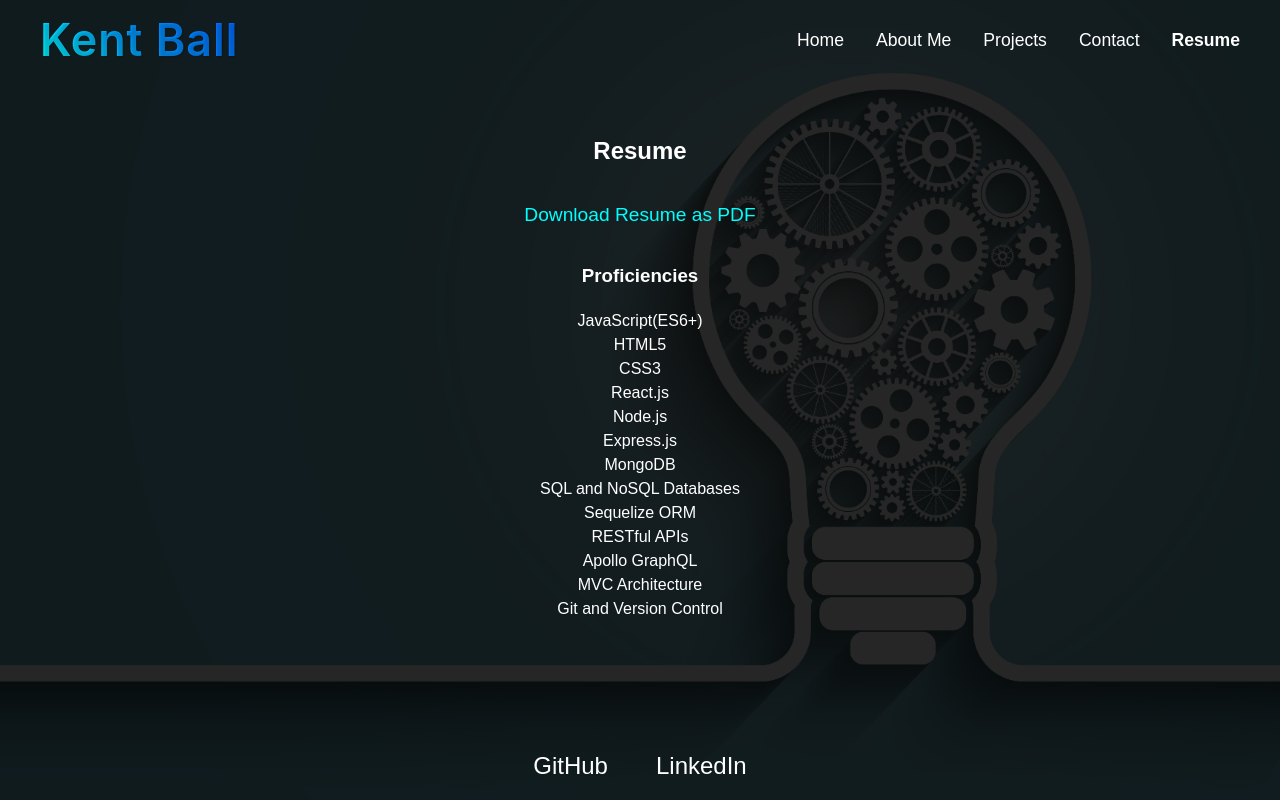
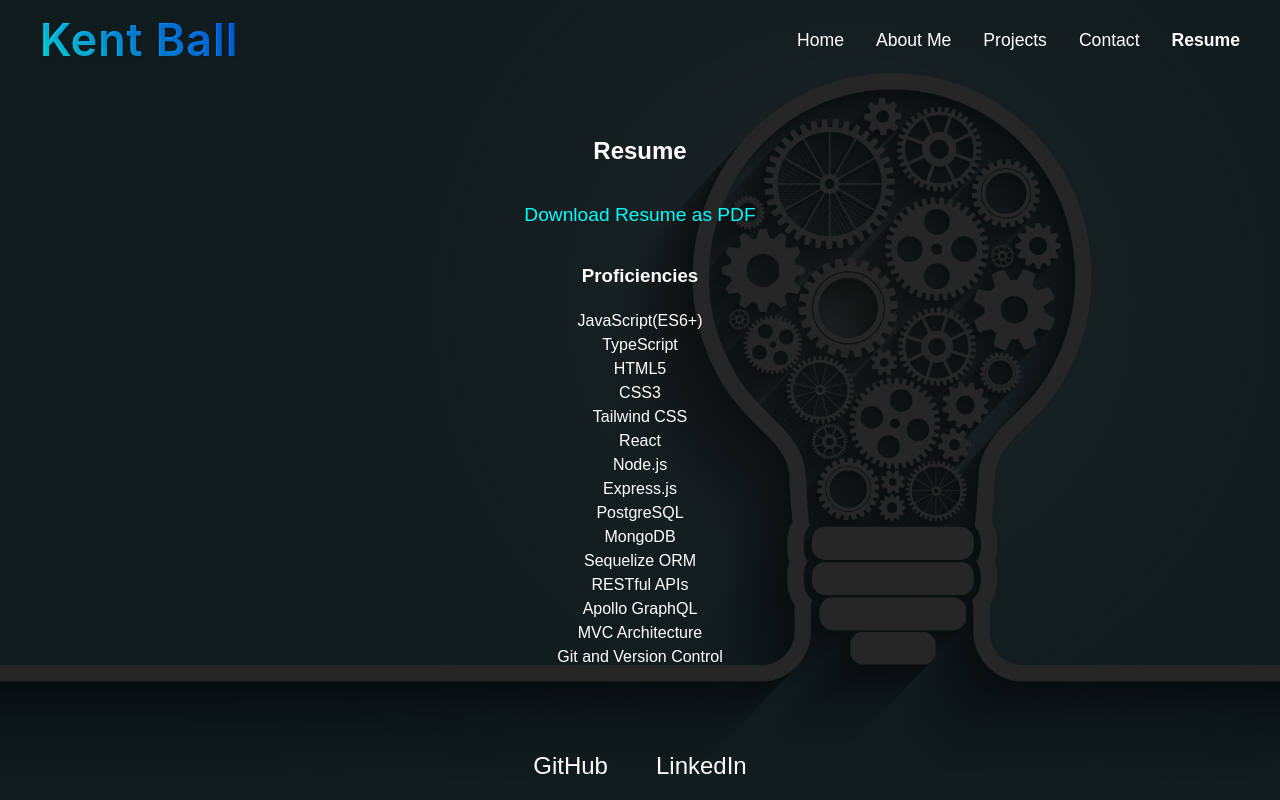
Before and after one commit to digitalscribe53/React-Portfolio, a React (Vite) app: page /resume in a window 1280 px wide. Built offline with nearby package versions, Linux system fonts and the light colour scheme.

Commit message:
Updated proficiencies

```diff
--- a/src/components/Resume.jsx
+++ b/src/components/Resume.jsx
@@ -2,8 +2,8 @@ import React from 'react';
 
 const Resume = () => {
   const proficiencies = [
-    "JavaScript(ES6+)", "HTML5", "CSS3", "React.js", "Node.js",
-    "Express.js", "MongoDB", "SQL and NoSQL Databases", "Sequelize ORM", "RESTful APIs", "Apollo GraphQL", "MVC Architecture", "Git and Version Control"
+    "JavaScript(ES6+)", "TypeScript", "HTML5", "CSS3", "Tailwind CSS", "React", "Node.js",
+    "Express.js", "PostgreSQL", "MongoDB", "Sequelize ORM", "RESTful APIs", "Apollo GraphQL", "MVC Architecture", "Git and Version Control"
   ];
 
   return (
```
